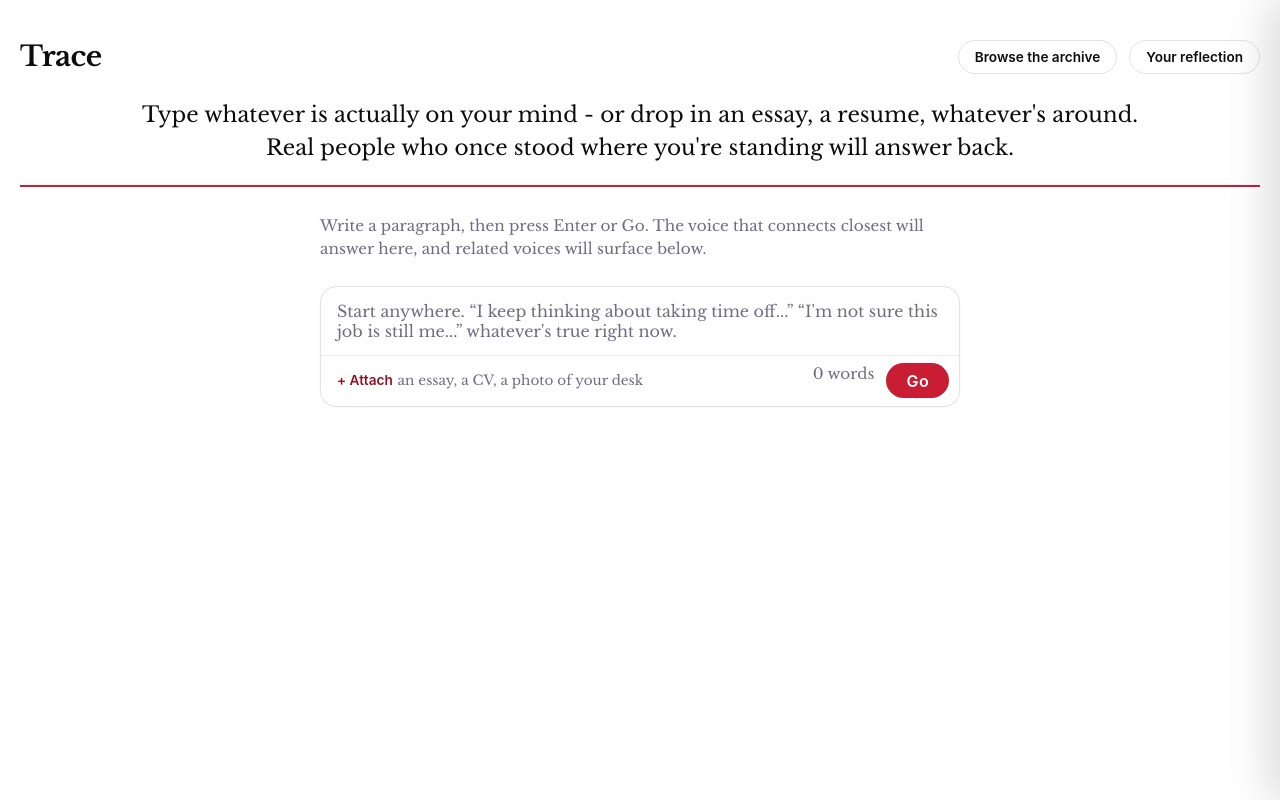
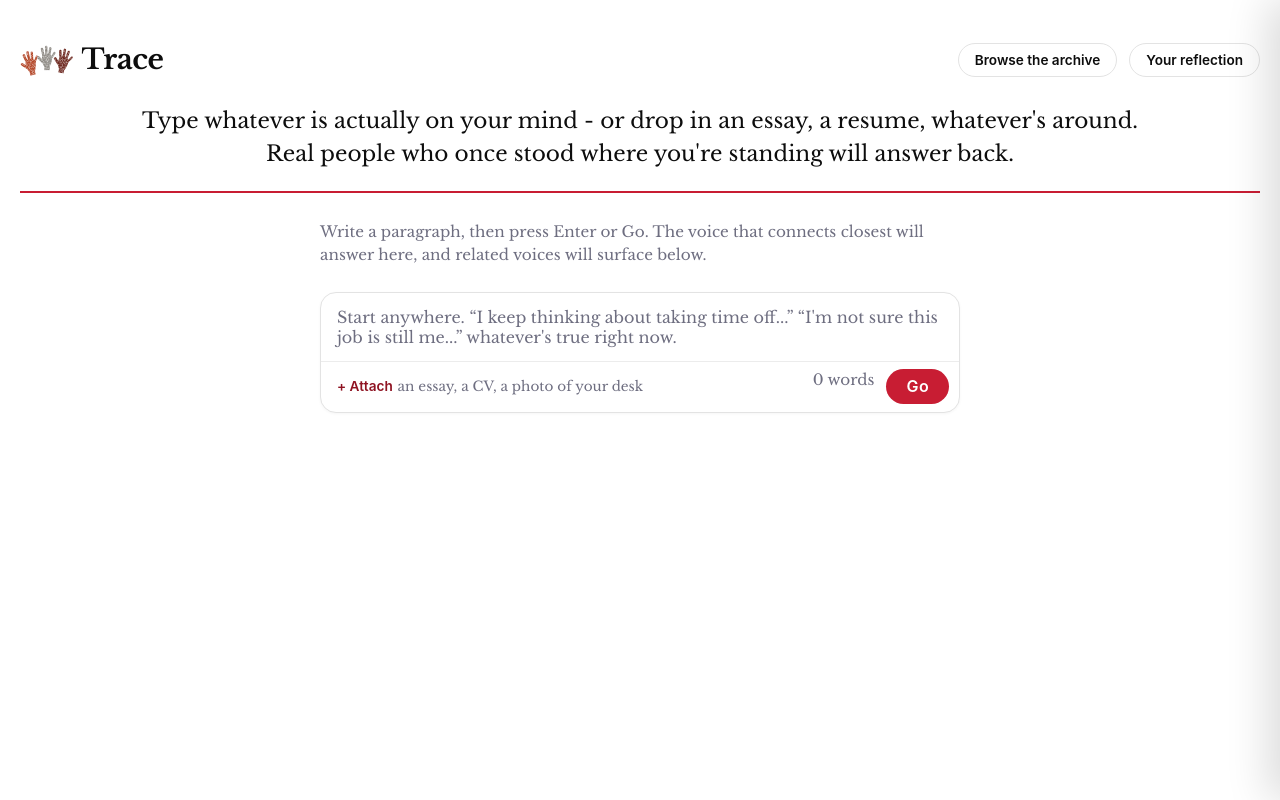
Before and after one commit to newstylemagazine/paceproject, a plain HTML site: page site/index.html in a window 1280 px wide. Drawn offline with nearby package versions, Linux system fonts and the light colour scheme; no server answers.

Commit message:
Add the three-hands mark beside the wordmark, and a matching tab icon

```diff
--- a/site/index.html
+++ b/site/index.html
@@ -3,6 +3,7 @@
   <head>
     <meta charset="UTF-8" />
     <meta name="viewport" content="width=device-width, initial-scale=1.0" />
+    <link rel="icon" type="image/svg+xml" href="trace-icon.svg" />
     <title>Trace</title>
     <link rel="preconnect" href="https://fonts.googleapis.com" />
     <link rel="preconnect" href="https://fonts.gstatic.com" crossorigin />
@@ -13,7 +14,7 @@
   <body>
     <main class="page">
       <nav class="hero-nav">
-        <a href="index.html" class="wordmark" aria-label="Trace home">Trace</a>
+        <a href="index.html" class="wordmark" aria-label="Trace home"><img src="trace-mark.svg" alt="" class="wordmark-mark" width="48" height="35" />Trace</a>
         <div class="nav-links">
           <a href="search.html" class="nav-link">Browse the archive</a>
           <a href="about-me.html" id="navReflection" class="nav-link">Your reflection</a>
--- a/site/styles.css
+++ b/site/styles.css
@@ -68,8 +68,11 @@ body {
   background: #fafafa;
 }
 
-/* The type logo: just the word, set in the site's serif. */
+/* The logo: three hands (trace-mark.svg) and the word, set in the site's serif. */
 .wordmark {
+  display: inline-flex;
+  align-items: center;
+  gap: 0.45rem;
   font-family: "Libre Baskerville", Baskerville, "Hoefler Text", Georgia, "Times New Roman", serif;
   font-size: 1.75rem;
   font-weight: 700;
@@ -77,6 +80,13 @@ body {
   line-height: 1;
   color: var(--text);
   text-decoration: none;
+}
+
+.wordmark-mark {
+  display: block;
+  width: 3.4rem;
+  height: auto;
+  flex: none;
 }
 
 .wordmark:hover {
```
Also changed, not shown: site/about-me.html (+2 -1 lines), site/idp.html (+1 -0 lines), site/search.html (+2 -1 lines), site/transcript.html (+2 -1 lines), site/trace-icon.svg (added), site/trace-mark.svg (added).
